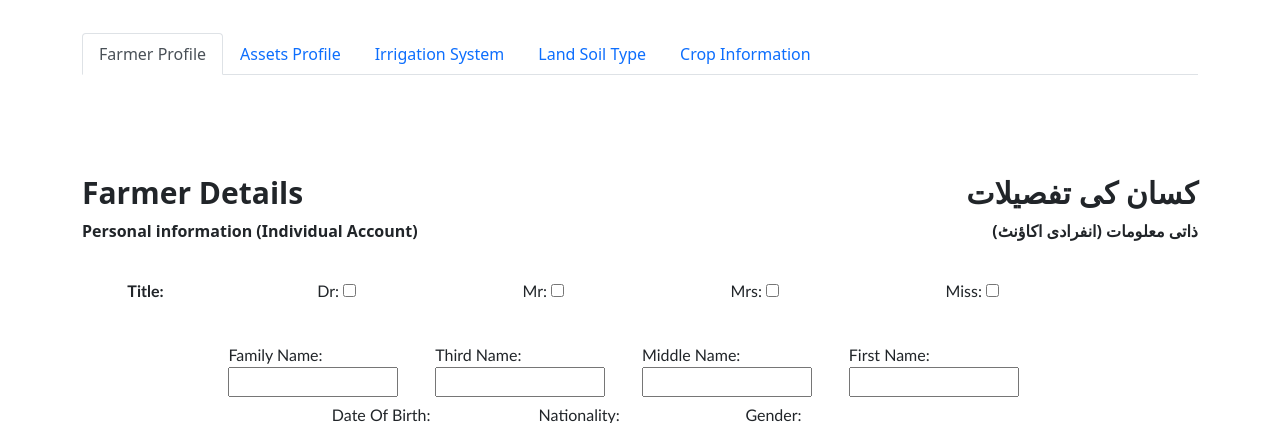
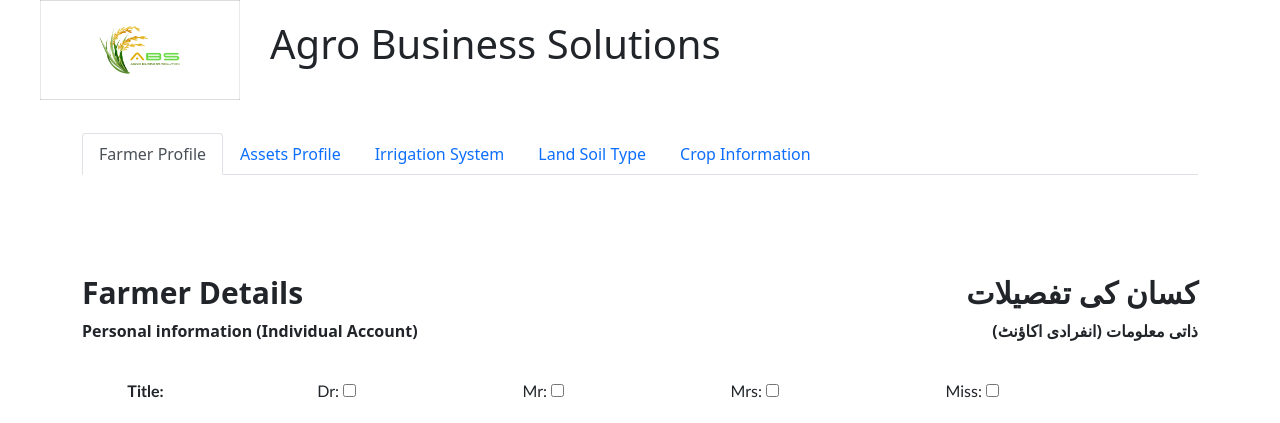
Before and after one commit to sTh97/agro, a PHP site: page / in a window 1280 px wide. Shown: the top 423 px of the page. Run offline with PHP 8.4, Linux system fonts and the light colour scheme; some libraries are stand-ins or nearby versions.

Commit message:
Add files via upload

```diff
--- a/AGRO FARMER PROFILE HTML/css/style.css
+++ b/AGRO FARMER PROFILE HTML/css/style.css
@@ -7,6 +7,15 @@
 body {
 	width: 1200px;
 	margin: 0 auto;
+}
+
+.agro-logo{
+    display: flex;
+}
+
+.agro-img{
+    width: 200px;
+    height: 100px;
 }
 
 .article {
--- a/AGRO FARMER PROFILE HTML/index.html
+++ b/AGRO FARMER PROFILE HTML/index.html
@@ -21,8 +21,9 @@
     <script src="https://ajax.googleapis.com/ajax/libs/jquery/2.1.1/jquery.min.js"></script>
 </head>
   <body>
-    <div class="logo">
-        <img src="./img/logo3.png">
+    <div class="agro-logo">
+        <img src="./img/logo3.png" class="agro-img">
+        <h1 style="margin-top: 20px; margin-left: 30px;">Agro Business Solutions</h1>
     </div>
    <div class="container">
         <nav style="margin-top: 3%;">
```
